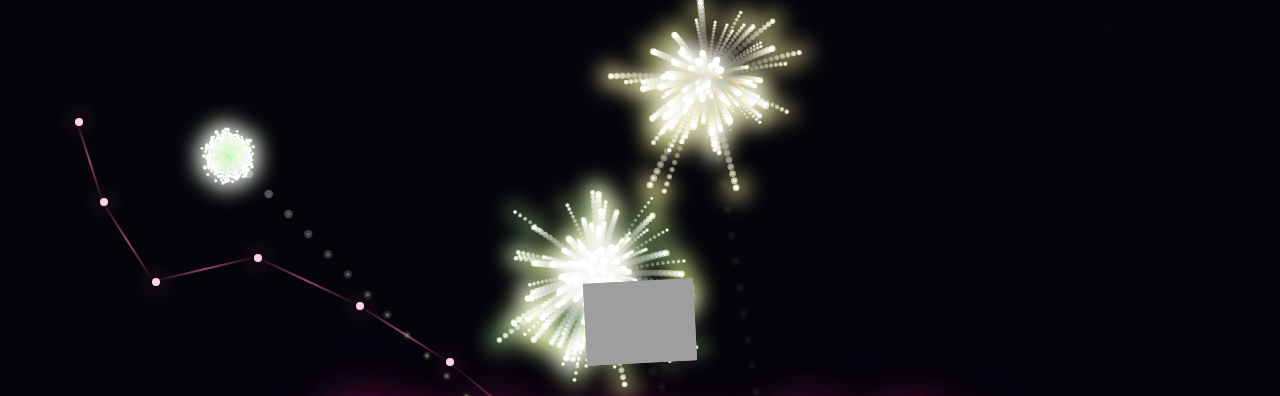
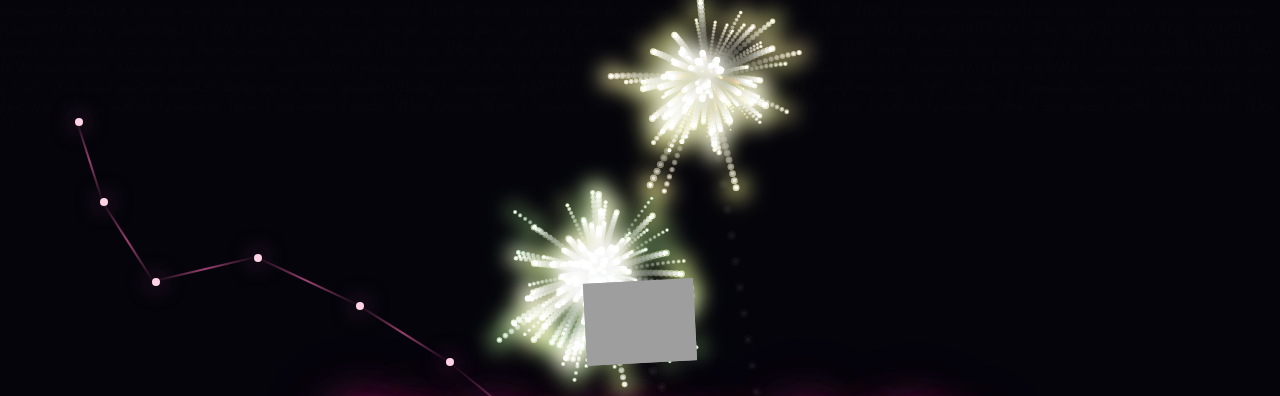
Before and after one commit to Illescas14/Cynthia, a plain HTML site: page index.html in a window 1280 px wide. Shown: the top 396 px of the page. Drawn offline with nearby package versions, Linux system fonts and the light colour scheme; grey boxes are pictures that could not be loaded; animation ran at ten frames a second.

Commit message:
Reduce max active rockets from 3 to 2

```diff
--- a/index.html
+++ b/index.html
@@ -148,7 +148,7 @@
 
     // Configuración de lanzamiento para controlar frecuencia e intensidad
     const LAUNCH_CONFIG = {
-      maxActiveRockets: 3,           // máximo cohetes simultáneos (ajusta para menos/más)
+      maxActiveRockets: 2,           // máximo cohetes simultáneos (ajusta para menos/más)
       autoInterval: 1400,           // intervalo base en ms para evaluar lanzamientos automáticos
       baseLaunchChance: 0.45,       // probabilidad de lanzar un cohete en cada tick
       extraLaunchChance: 0.03,      // probabilidad adicional para lanzamientos esporádicos
```
